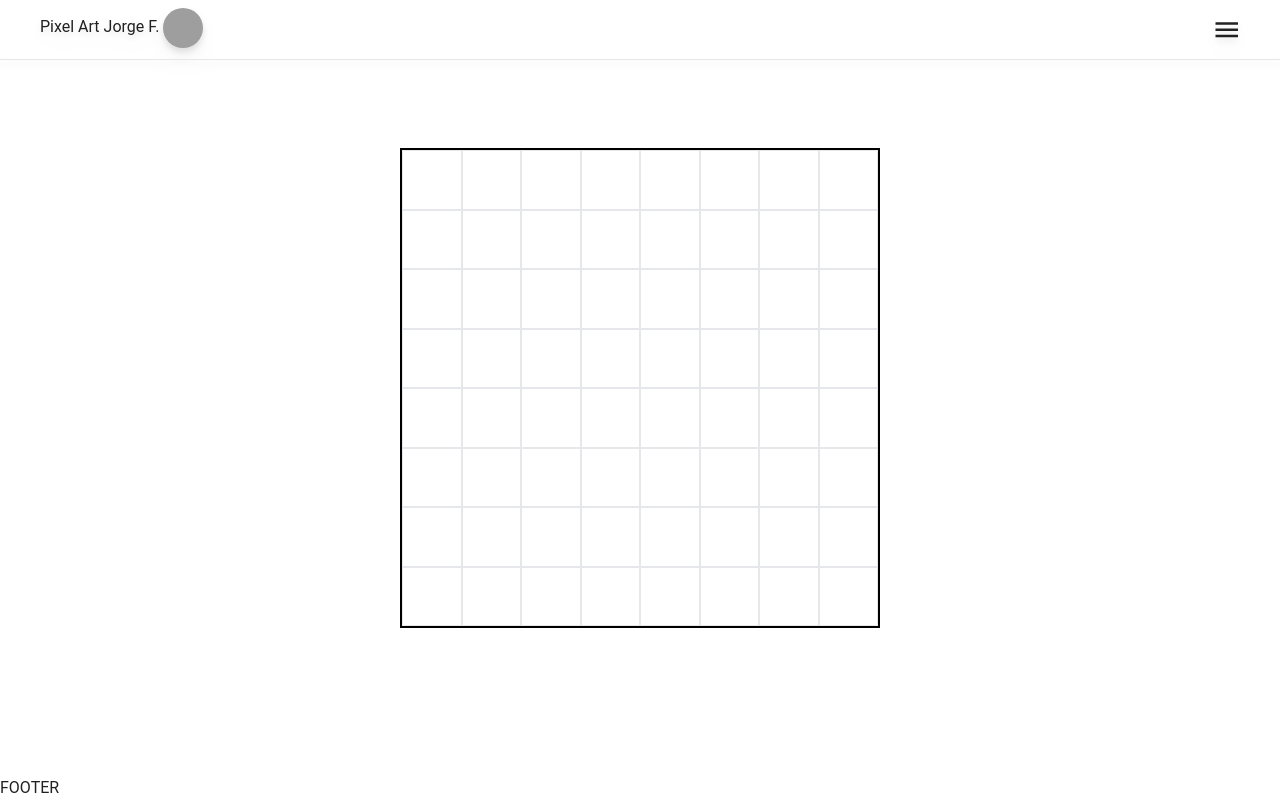
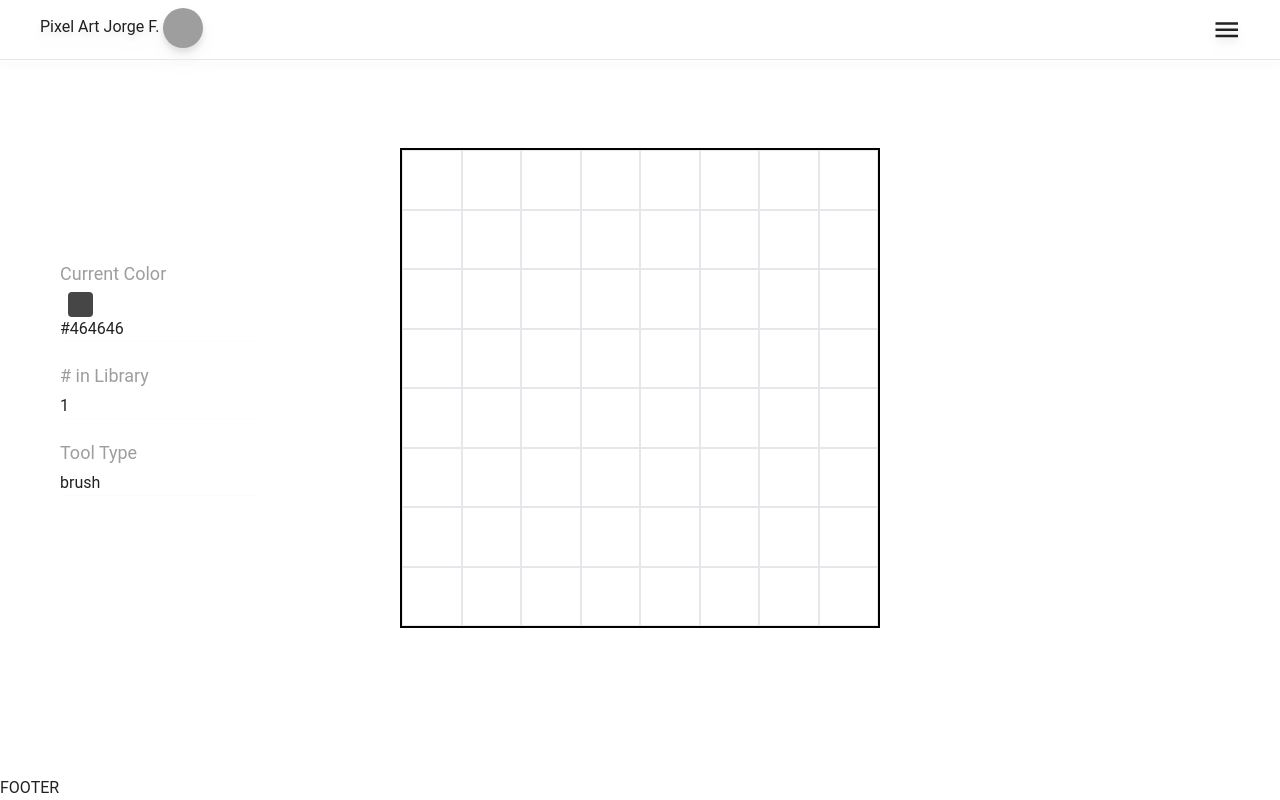
Before and after one commit to Landschy/pixelArtTool, a Vue app: page / in a window 1280 px wide. Built offline with nearby package versions, Linux system fonts and the light colour scheme; grey boxes are pictures that could not be loaded.

Commit message:
alertMethod updated

```diff
--- a/src/App.vue
+++ b/src/App.vue
@@ -3,15 +3,15 @@ import { RouterView } from "vue-router";
 import Header from "./components/main/HeaderDumb.vue";
 import Footer from "./components/main/FooterDumb.vue";
 import Menu from "./components/main/MenuSmart.vue";
-import AlertDefaultVue from "./components/alerts/AlertDefault.vue";
+import AlertDefault from "./components/alerts/AlertDefault.vue";
 </script>
 
 <template>
   <v-app>
+    <AlertDefault />
     <Menu />
     <v-main class="px-1 md:px-8 py-5 align-center w-full grid">
       <Header />
-      <AlertDefaultVue :error="'duplicated'"></AlertDefaultVue>
       <RouterView />
     </v-main>
     <Footer />
--- a/src/components/alerts/AlertDefault.vue
+++ b/src/components/alerts/AlertDefault.vue
@@ -1,24 +1,37 @@
 <script lang="ts" setup>
+import { computed } from "vue";
 import { usePaintStore } from "@/stores/paintStore";
 import { storeToRefs } from "pinia";
 
 const paintStore = usePaintStore();
 const { currentAlert } = storeToRefs(paintStore);
-
-const props = defineProps<{
-  error: string;
-}>();
+const color = computed(() => {
+  return currentAlert.value.color;
+});
+console.log(color.value);
 </script>
 
 <template>
   <div
-    v-if="props.error == currentAlert.name"
-    class="transition-1 rounded-md bg-red w-40 h-10 drop-shadow-lg"
+    v-if="currentAlert.name != ''"
+    class="alertColor absolute top-0 right-0 text-white grid grid-cols-2 transition-1 rounded-sm w-full sm:w-[300px] z-[1050] h-[100px] drop-shadow-lg align-middle py-3 px-5"
   >
-    <slot name="title"> </slot>
     <slot name="code">
-      {{ currentAlert }}
+      <div class="text-sm">
+        <v-icon :icon="currentAlert.icon"></v-icon>
+        {{ currentAlert.name ? currentAlert.name + "!" : "Code" }}
+      </div>
     </slot>
-    <slot name="text"> </slot>
+    <slot name="text">
+      <div class="text-md text-center col-span-2">
+        {{ currentAlert.text ? currentAlert.text : "This is the description" }}
+      </div>
+    </slot>
   </div>
 </template>
+<style lang="css">
+.alertColor {
+  background-color: v-bind(color);
+  background: v-bind(color);
+}
+</style>
--- /dev/null
+++ b/src/components/color/CurrentConfig.vue
@@ -0,0 +1,32 @@
+<script lang="ts" setup>
+import { usePaintStore } from "@/stores/paintStore";
+import { storeToRefs } from "pinia";
+import ColorItem from "./ColorItem.vue";
+
+const paintStore = usePaintStore();
+const { currentToPaint, currentBrush } = storeToRefs(paintStore);
+</script>
+<template>
+  <div class="w-full sm:w-[15rem] left-10 top-60 pa-2 grid grid-cols-1 pa-5">
+    <div class="mb-5 pa-0">
+      <h3 class="mb-1 text-grey text-lg">Current Color</h3>
+      <ColorItem
+        :color="currentToPaint"
+        :idx="50"
+        :current-brush-color="currentBrush.color"
+      />
+      {{ currentToPaint }}
+      <v-divider></v-divider>
+    </div>
+    <div class="mb-5 pa-0">
+      <h3 class="mb-1 text-grey text-lg"># in Library</h3>
+      {{ currentBrush.color + 1 }}
+      <v-divider></v-divider>
+    </div>
+    <div class="mb-5 pa-0">
+      <h3 class="mb-1 text-grey text-lg">Tool Type</h3>
+      {{ currentBrush.type }}
+      <v-divider></v-divider>
+    </div>
+  </div>
+</template>
--- a/src/components/download/DownloadForm.vue
+++ b/src/components/download/DownloadForm.vue
@@ -7,14 +7,13 @@ interface downloadFormat {
 }
 const imagetypes = ["jpg", "png", "svg"];
 
-const paintStore = usePaintStore();
-const renderToImage = paintStore.renderToImage;
-
 const imageDownload = ref({ name: "", format: "jpg" });
 const isAbleTodownload = ref(false);
 const rules = {
   required: (v: any) => !!v || "Field required",
 };
+const paintStore = usePaintStore();
+const renderToImage = paintStore.renderToImage;
 </script>
 
 <template>
--- a/src/components/main/MenuSmart.vue
+++ b/src/components/main/MenuSmart.vue
@@ -2,6 +2,7 @@
 import { usePaintStore } from "@/stores/paintStore";
 import { storeToRefs } from "pinia";
 import { ref } from "vue";
+
 import GridReset from "../canvas/GridReset.vue";
 import GridSliderSelect from "../canvas/GridSliderSelect.vue";
 import ColorActivator from "../color/ColorActivator.vue";
@@ -17,11 +18,12 @@ const paintStore = usePaintStore();
 const { isMenuVisible } = storeToRefs(paintStore);
 </script>
 <template>
+  <div>
     <v-navigation-drawer
       v-model="isMenuVisible"
       location="right"
       width="300"
-    class="py-2"
+      class="py-2 z-40"
       temporary
     >
       <v-list-item class="mb-5">
@@ -74,4 +76,5 @@ const { isMenuVisible } = storeToRefs(paintStore);
         </v-expansion-panel>
       </v-expansion-panels>
     </v-navigation-drawer>
+  </div>
 </template>
--- a/src/components/main/TitleSoftware.vue
+++ b/src/components/main/TitleSoftware.vue
@@ -1,5 +1,6 @@
 <script lang="ts" setup>
 import { ref } from "vue";
+
 const icon = ref(
   "https://www.dlf.pt/dfpng/middlepng/597-5970982_pokeball-pixel-png-transparent-png.png"
 );
--- a/src/router/index.ts
+++ b/src/router/index.ts
@@ -1,5 +1,5 @@
 import { createRouter, createWebHistory } from "vue-router";
-import HomeView from "../views/HomeView.vue";
+import Paint from "../views/Paint.vue";
 
 const router = createRouter({
   history: createWebHistory(import.meta.env.BASE_URL),
@@ -7,7 +7,7 @@ const router = createRouter({
     {
       path: "/",
       name: "home",
-      component: HomeView,
+      component: Paint,
     },
   ],
 });
--- a/src/stores/methods/alertMethods.ts
+++ b/src/stores/methods/alertMethods.ts
@@ -1,11 +1,17 @@
 import { ref } from "vue";
 
-export const currentAlert = ref({ name: "empty" });
+const emptyAlert = { name: "", text: "", color: "", icon: "" };
+export const currentAlert = ref(emptyAlert);
 const resetAlert = () => {
-  currentAlert.value.name = "empty";
+  currentAlert.value = emptyAlert;
 };
-export const throwAlert = (msg: string) => {
-  currentAlert.value.name = msg;
+export const throwAlert = (
+  name: string,
+  text: string,
+  color: string,
+  icon: string
+) => {
+  currentAlert.value = { name, text, color, icon };
   setTimeout(() => {
     resetAlert();
   }, 2000);
--- a/src/stores/paintStore.ts
+++ b/src/stores/paintStore.ts
@@ -44,8 +44,14 @@ export const usePaintStore = defineStore("Drawing", () => {
     });
     if (!present) {
       colorsLibrary.value.push(c);
+      throwAlert("created", "New Color Added!", "#52BE49", "mdi-check");
     } else {
-      throwAlert("duplicated");
+      throwAlert(
+        "duplicated",
+        "Color already in Library!",
+        "#AE2600",
+        "mdi-alert"
+      );
     }
   };
   const currentToPaint = computed(() => {
--- a/src/views/HomeView.vue
+++ b/src/views/Paint.vue
@@ -3,6 +3,7 @@ import { onMounted, ref } from "vue";
 import { usePaintStore } from "@/stores/paintStore";
 import { storeToRefs } from "pinia";
 import GridDisplay from "@/components/canvas/GridDisplay.vue";
+import CurrentConfig from "@/components/color/CurrentConfig.vue";
 
 const paintStore = usePaintStore();
 const toScreenShot: any = ref(null);
@@ -13,6 +14,7 @@ onMounted(() => {
 </script>
 <template>
   <main>
+    <CurrentConfig class="sm:absolute" />
     <div
       class="max-w-[90vw] mx-auto max-h-[90vw] w-[30rem] h-[30rem] 2xl:w-[45rem] 2xl:h-[45rem] text-center"
     >
```
Lines whose indentation alone changed are shown as unchanged.
